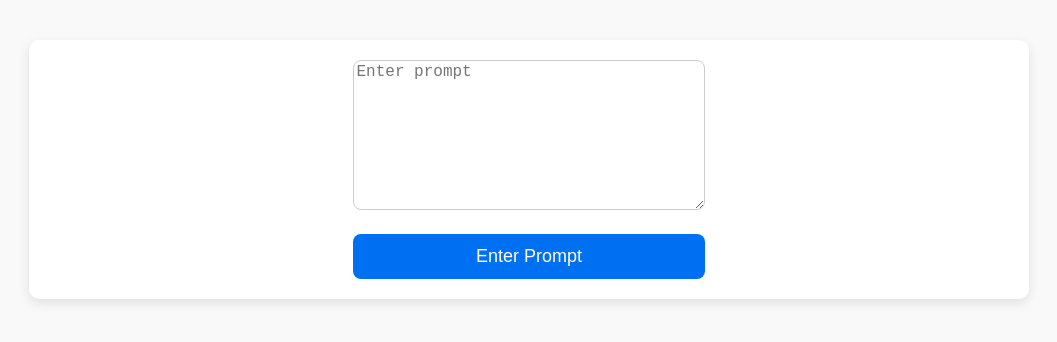
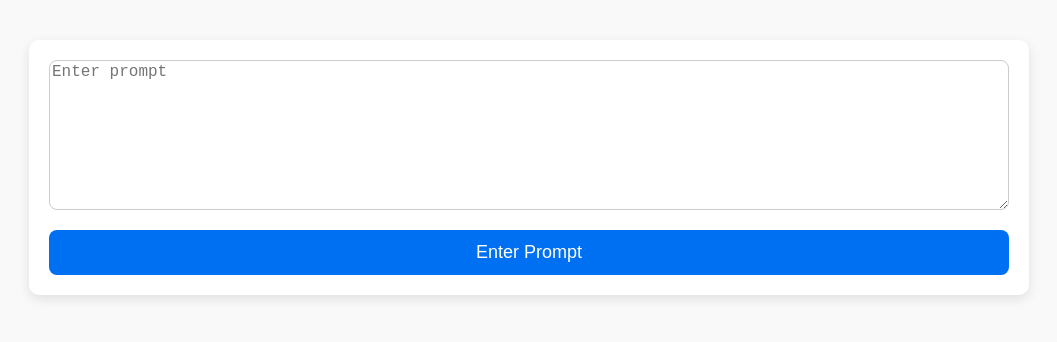
Before and after one commit to kaestro/chatgpt-app, a Next.js app: page / in a window 1280 px wide. Shown: the part 120-462 px from the top of the page, without its empty margins (111-1168 px from the left). Built offline with nearby package versions, Linux system fonts and the light colour scheme.

Commit message:
Fixed pages to have full width text-area, etc.

```diff
--- a/app/globals.css
+++ b/app/globals.css
@@ -24,7 +24,6 @@ body {
 .input-area {
   width: 100%;
   height: 150px;
-  height: 150px;
   font-size: 16px;
   border-radius: 8px;
   border: 1px solid #ccc;
@@ -34,7 +33,6 @@ body {
 
 .submit-button {
   width: 100%;
-  max-width: 100%;
   padding: 12px;
   font-size: 18px;
   color: #fff;
--- a/app/page.tsx
+++ b/app/page.tsx
@@ -15,9 +15,9 @@ export default function Home() {
   }
 
   return (
-    <div>
+    <>
       <textarea className="input-area" placeholder="Enter prompt"></textarea>
       <button className="submit-button">Enter Prompt</button>
-    </div>
+    </>
   );
 }
```
